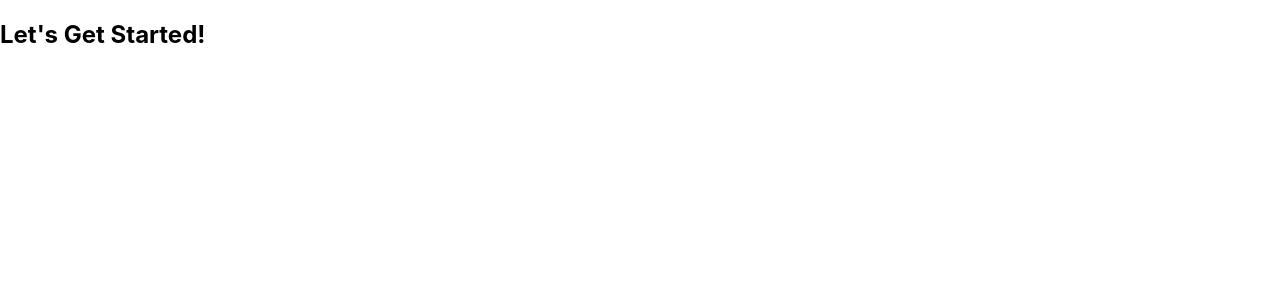
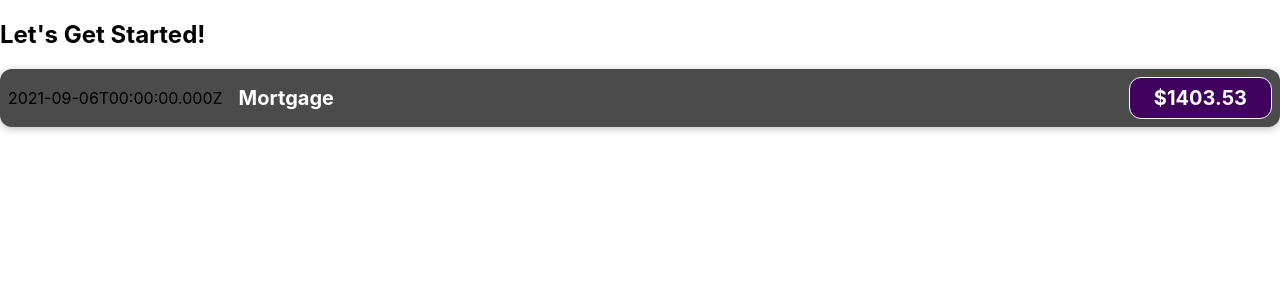
Before and after one commit to layer8games/react-complete-guide-demo1, a React (Create React App) app: page / in a window 1280 px wide. Shown: the top 300 px of the page. Built offline with nearby package versions, Linux system fonts and the light colour scheme.

Commit message:
Following along

```diff
--- a/src/App.js
+++ b/src/App.js
@@ -1,7 +1,10 @@
+import ExpenseItem from "./components/ExpenseItem";
+
 function App() {
   return (
     <div>
       <h2>Let's Get Started!</h2>
+      <ExpenseItem></ExpenseItem>
     </div>
   );
 }
--- /dev/null
+++ b/src/components/ExpenseItem.css
@@ -0,0 +1,56 @@
+.expense-item {
+    display: flex;
+    justify-content: space-between;
+    align-items: center;
+    box-shadow: 0 2px 8px rgba(0, 0, 0, 0.25);
+    padding: 0.5rem;
+    margin: 1rem 0;
+    border-radius: 12px;
+    background-color: #4b4b4b;
+  }
+
+  .expense-item__description {
+    display: flex;
+    flex-direction: column;
+    gap: 1rem;
+    align-items: flex-end;
+    flex-flow: column-reverse;
+    justify-content: flex-start;
+    flex: 1;
+  }
+
+  .expense-item h2 {
+    color: #3a3a3a;
+    font-size: 1rem;
+    flex: 1;
+    margin: 0 1rem;
+    color: white;
+  }
+
+  .expense-item__price {
+    font-size: 1rem;
+    font-weight: bold;
+    color: white;
+    background-color: #40005d;
+    border: 1px solid white;
+    padding: 0.5rem;
+    border-radius: 12px;
+  }
+
+  @media (min-width: 580px) {
+    .expense-item__description {
+      flex-direction: row;
+      align-items: center;
+      justify-content: flex-start;
+      flex: 1;
+    }
+
+    .expense-item__description h2 {
+      font-size: 1.25rem;
+    }
+
+    .expense-item__price {
+      font-size: 1.25rem;
+      padding: 0.5rem 1.5rem;
+    }
+  }
--- /dev/null
+++ b/src/components/ExpenseItem.js
@@ -0,0 +1,19 @@
+import './ExpenseItem.css';
+
+const ExpenseItem = () => {
+  const expenseDate = new Date(2021, 8, 6);
+  const expenseTitle = "Mortgage";
+  const expenseAmount = 1403.53;
+
+    return (
+    <div className="expense-item">
+      <div>{expenseDate.toISOString()}</div>
+      <div className="expense-item__description">
+        <h2>{expenseTitle}</h2>
+        <div className="expense-item__price">${expenseAmount}</div>
+      </div>
+    </div>
+  );
+};
+
+export default ExpenseItem;
```
Also changed, not shown: 1 other file (tests, documents, lock files or other folders).
